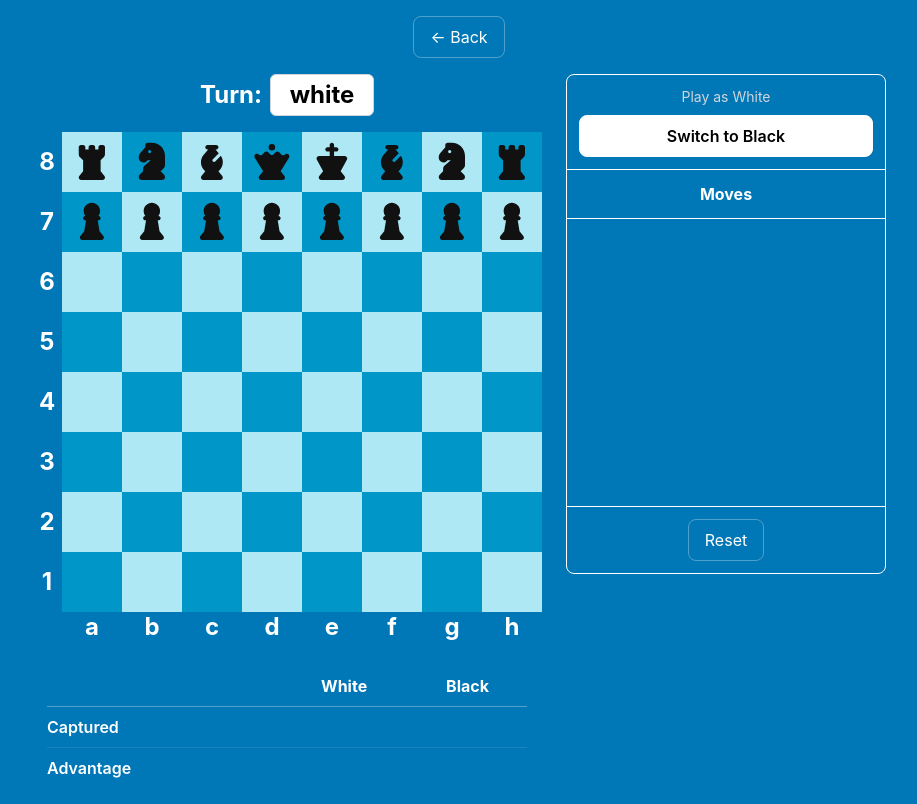
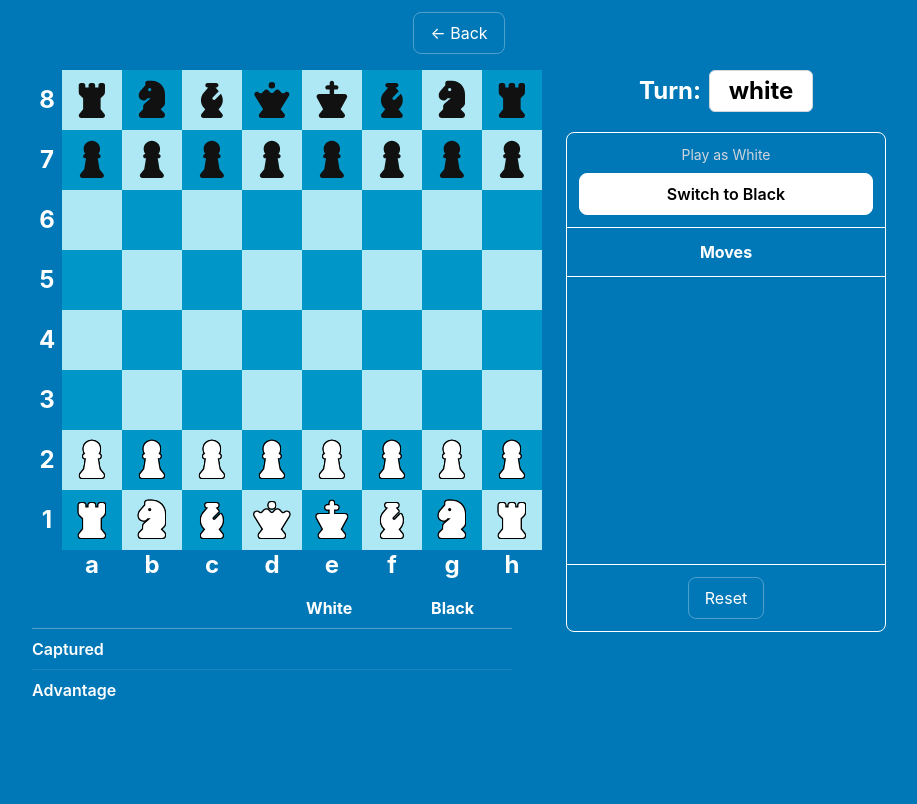
Before and after one commit to aal2015/react_ticTacToe_chess, a React (Vite) app in the folder ticTacToe_chess/: page /chess in a window 1280 px wide. Shown: the whole page, without its empty margins (181-1098 px from the left). Built offline with nearby package versions, Linux system fonts and the light colour scheme.

Commit message:
Moved turn display to right column

```diff
--- a/ticTacToe_chess/src/components/BackButton.jsx
+++ b/ticTacToe_chess/src/components/BackButton.jsx
@@ -8,7 +8,7 @@ const BackButton = () => {
             onClick={() => navigate("/")}
             className="
                         self-center
-                        mt-4
+                        mt-3
                         px-4
                         py-2
                         rounded-lg
--- a/ticTacToe_chess/src/components/Chess.jsx
+++ b/ticTacToe_chess/src/components/Chess.jsx
@@ -8,7 +8,8 @@ import { processPlayerMove, generateMovesForPiece } from './moveValidCheck';
 import { handlePromotion } from './promotionLogic';
 import PromotionModal from './PawnPromotionModal';
 import {
-    initBoard, getStatusInfo, initCastleState, } from './chessUtil';
+    initBoard, getStatusInfo, initCastleState,
+} from './chessUtil';
 import { ChessMinMaxAlgo } from './ChessAI';
 
 const Chess = () => {
@@ -279,7 +280,7 @@ const Chess = () => {
     ]);
 
     return (<>
-        <BackButton />
+    <BackButton />
         <div
             className="
             max-w-7xl
@@ -295,16 +296,29 @@ const Chess = () => {
 
             {/* LEFT SIDE */}
 
+            <div className="items-center">
+                <ChessBoard
+                    boardState={board}
+                    onPieceSelect={pieceSelect}
+                    activeSelect={selected}
+                    lastMove={lastMove}
+                    playerColor={playerColor}
+                    possibleMoves={possibleMoves}
+                />
+
+            </div>
+
+            {/* RIGHT SIDE */}
             <div
                 className="
                 flex
                 flex-col
-                items-center
-                gap-4
+                gap-5
+                lg:sticky
+                lg:top-5
             "
             >
-
-                <div className="flex items-center gap-2 text-2xl font-bold">
+                <div className="flex items-center justify-center gap-2 text-2xl font-bold">
                     <p className="text-white">
                         Turn:
                     </p>
@@ -326,27 +340,6 @@ const Chess = () => {
                     </div>
                 </div>
 
-                <ChessBoard
-                    boardState={board}
-                    onPieceSelect={pieceSelect}
-                    activeSelect={selected}
-                    lastMove={lastMove}
-                    playerColor={playerColor}
-                    possibleMoves={possibleMoves}
-                />
-
-            </div>
-
-            {/* RIGHT SIDE */}
-            <div
-                className="
-                flex
-                flex-col
-                gap-5
-                lg:sticky
-                lg:top-5
-            "
-            >
                 <ChessSideBar
                     moveHistory={moveHistory}
                     onReset={onClickResetButton}
--- a/ticTacToe_chess/src/components/chessUtil.js
+++ b/ticTacToe_chess/src/components/chessUtil.js
@@ -1,8 +1,6 @@
 export const initBoard = [
     ['br', 'bn', 'bb', 'bq', 'bk', 'bb', 'bn', 'br'],
     ['bp', 'bp', 'bp', 'bp', 'bp', 'bp', 'bp', 'bp'],
-    ['', '', '', '', '', '', '', ''],
-    ['', '', '', '', '', '', '', ''],
     ['', '', '', '', '', '', '', ''],
     ['', '', '', '', '', '', '', ''],
     ['', '', '', '', '', '', '', ''],
```
